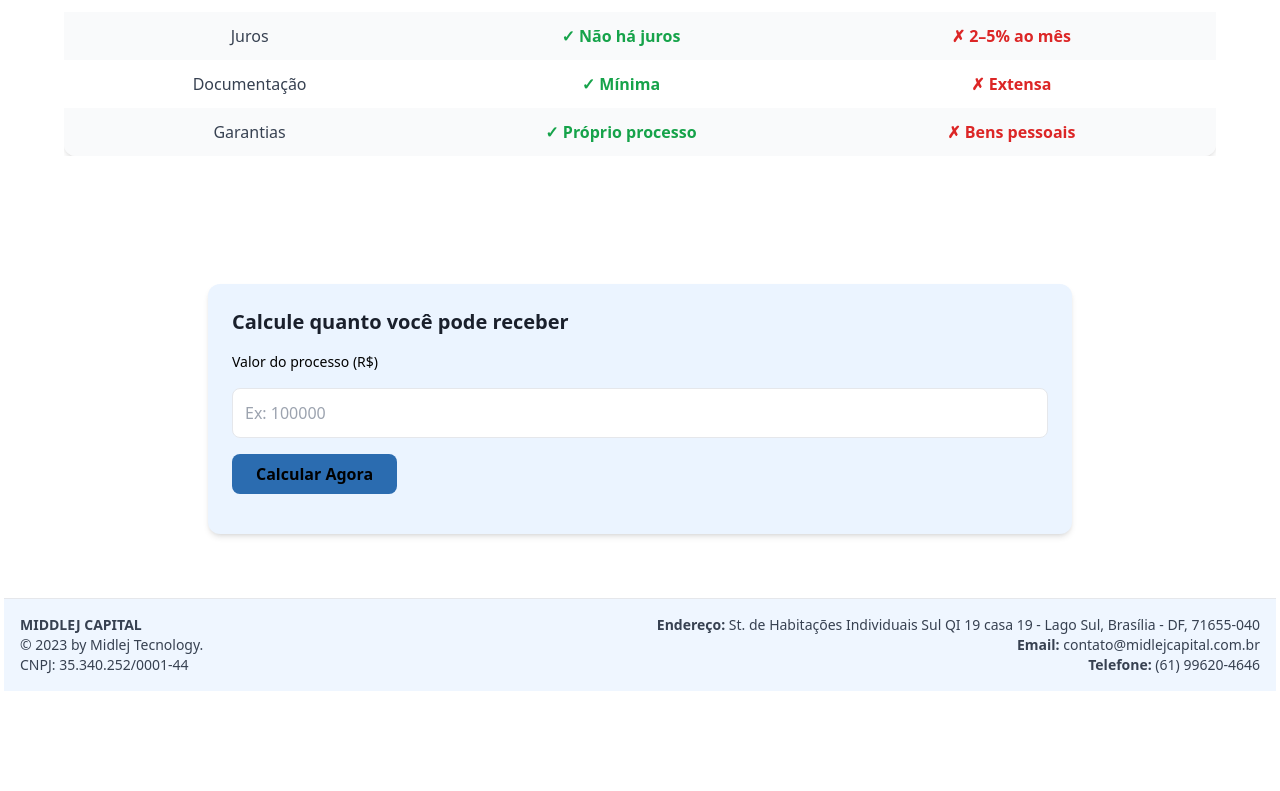
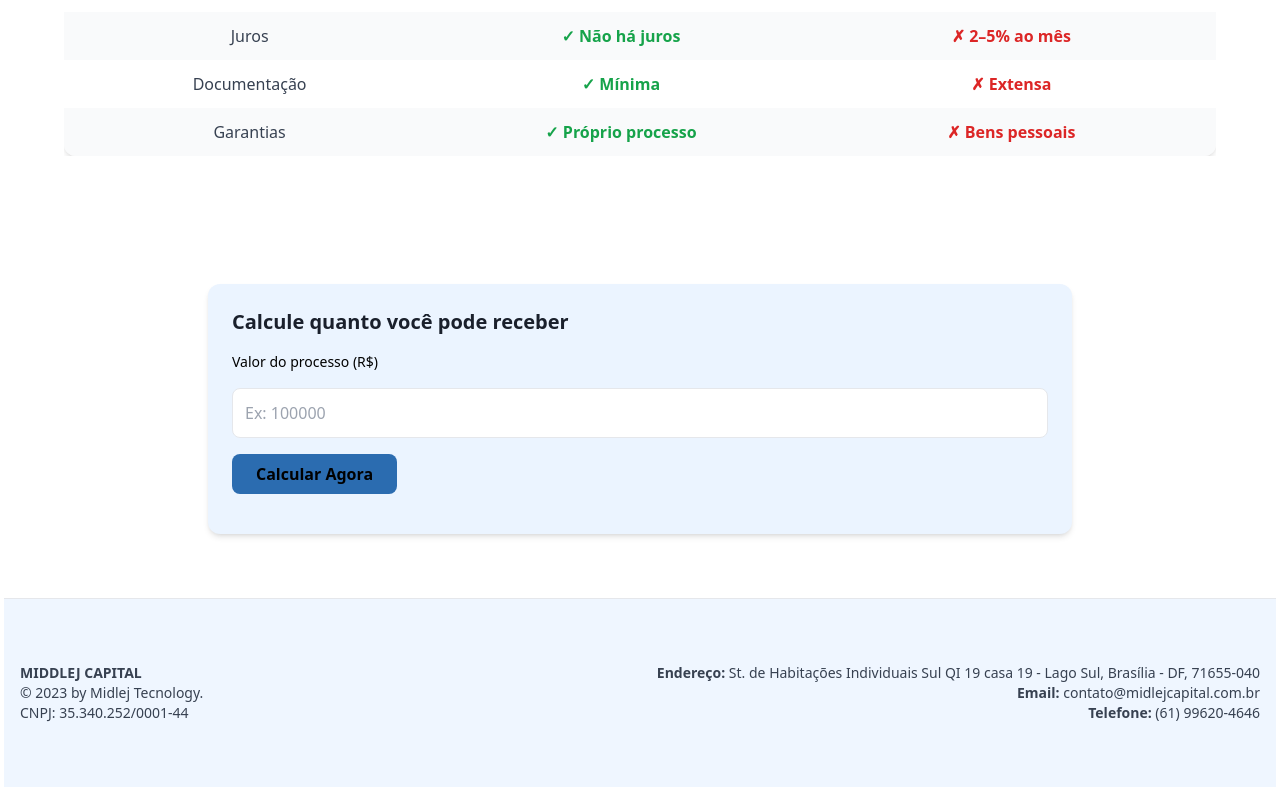
Before and after one commit to skcbroo/front_sell, a React (Vite) app: page / in a window 1280 px wide. Shown: the part 1880-2671 px from the top of the page. Before the commit the page ends 2575 px from the top, so only its background shows below. Built offline with nearby package versions, Linux system fonts and the light colour scheme.

Commit message:
Update Home.jsx

```diff
--- a/src/pages/Home.jsx
+++ b/src/pages/Home.jsx
@@ -98,7 +98,7 @@ export default function Home() {
 
             {/* CONTATO */}
             <footer className="bg-blue-50 border-t">
-  <div className="max-w-7xl mx-auto px-4 py-4 grid grid-cols-1 md:grid-cols-2 gap-4 text-sm text-gray-700">
+  <div className="max-w-7xl mx-auto px-4 py-16 grid grid-cols-1 md:grid-cols-2 gap-4 text-sm text-gray-700">
     {/* Coluna 1 */}
     <div>
       <p className="font-bold">MIDDLEJ CAPITAL</p>
```
